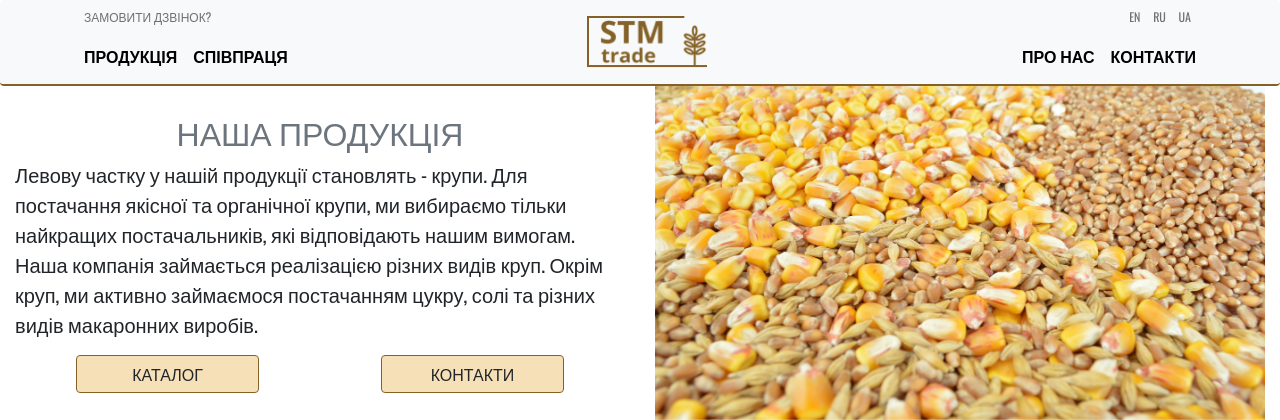
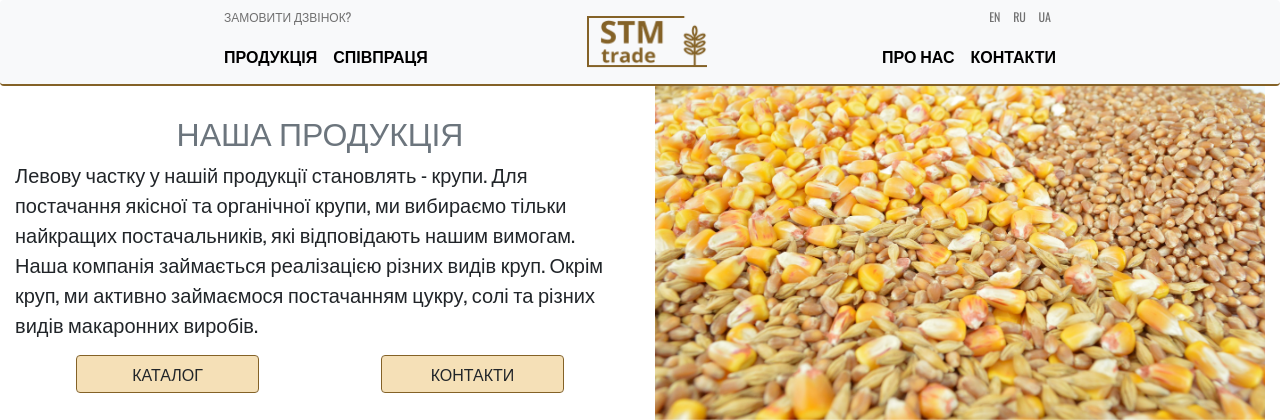
Before and after one commit to amin21212121/amin212121.github.io, a PHP site: page / in a window 1280 px wide. Shown: the top 420 px of the page. Run offline with PHP 8.4, Linux system fonts and the light colour scheme.

Commit message:
fix navbar

```diff
--- a/css/style.css
+++ b/css/style.css
@@ -49,11 +49,11 @@ padding: 0px 5px;
 }
 
 .firstblock {
-	padding: 0px 0px 0px 60px;
+	padding: 0px 0px 0px 200px;
 }
 
 .secondlock {
-padding: 0px 60px 0px 0px;
+padding: 0px 200px 0px 0px;
 }
 
 .container-fluid {
```
